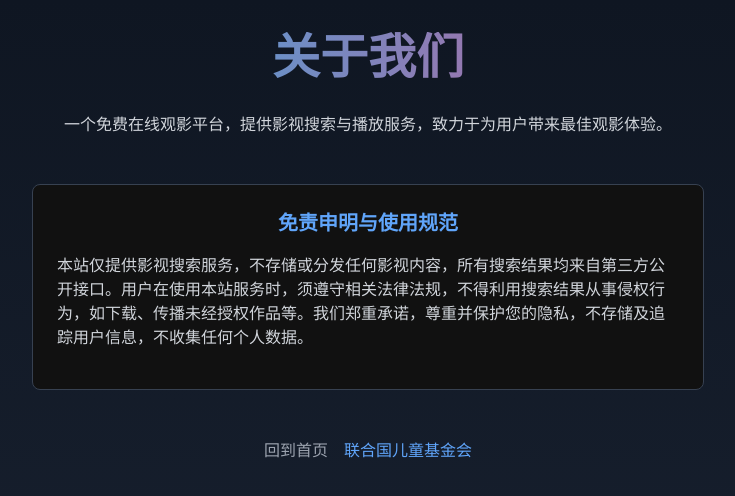
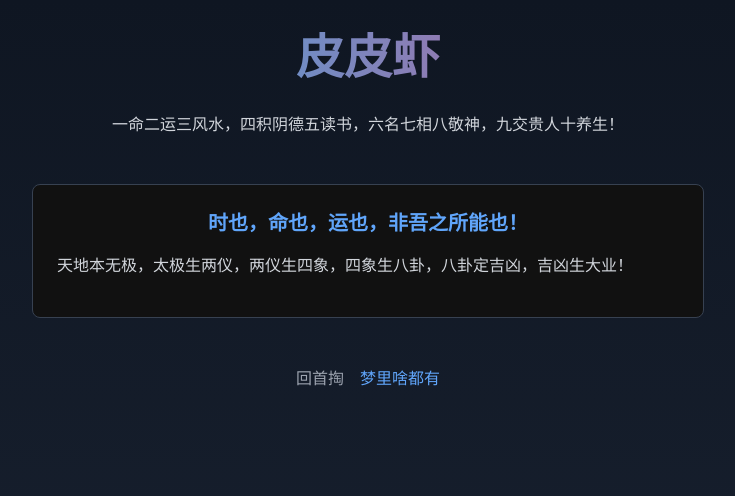
Before and after one commit to rootoooo/tv, a website: page about.html in a window 1280 px wide. Shown: the whole page, without its empty margins (272-1007 px from the left). Drawn offline with Linux system fonts and the light colour scheme.

Commit message:
Update about.html

```diff
--- a/about.html
+++ b/about.html
@@ -3,7 +3,7 @@
 <head>
 	<meta charset="UTF-8">
 	<meta name="viewport" content="width=device-width, initial-scale=1.0">
-	<title>关于我们 - 发现TV</title>
+	<title>皮皮虾</title>
 	<script src="libs/tailwindcss.min.js"></script>
 	<link rel="stylesheet" href="css/styles.css">
 	<link rel="manifest" href="manifest.json">
@@ -12,25 +12,25 @@
 <body class="page-bg text-white">
 	<div class="container mx-auto px-4 py-8">
 		<header class="text-center mb-8">
-			<h1 class="text-5xl font-bold gradient-text">关于我们</h1>
+			<h1 class="text-5xl font-bold gradient-text">皮皮虾</h1>
 		</header>
 		<main class="text-center">
 			<p class="text-gray-300 mb-8">
-				一个免费在线观影平台，提供影视搜索与播放服务，致力于为用户带来最佳观影体验。
+				一命二运三风水，四积阴德五读书，六名七相八敬神，九交贵人十养生！
 			</p>
 
-			<!-- 免责申明与使用规范 -->
+			<!-- 梦里啥都有 -->
 			<div class="mt-12 mb-8 max-w-2xl mx-auto border border-gray-700 rounded-lg p-6 bg-[#111]">
-				<h2 class="text-xl font-semibold mb-4 text-blue-400">免责申明与使用规范</h2>
+				<h2 class="text-xl font-semibold mb-4 text-blue-400">时也，命也，运也，非吾之所能也！</h2>
 				<p class="text-gray-300 mb-4 text-left">
-					本站仅提供影视搜索服务，不存储或分发任何影视内容，所有搜索结果均来自第三方公开接口。用户在使用本站服务时，须遵守相关法律法规，不得利用搜索结果从事侵权行为，如下载、传播未经授权作品等。我们郑重承诺，尊重并保护您的隐私，不存储及追踪用户信息，不收集任何个人数据。
+					天地本无极，太极生两仪，两仪生四象，四象生八卦，八卦定吉凶，吉凶生大业！
 				</p>
 			</div>
 		</main>
 		<footer class="mt-12 text-center">
 			<div class="flex justify-center space-x-4">
-				<a href="/" class="text-gray-400 hover:text-white transition-colors">回到首页</a>
-				<a href="https://www.unicef.org/zh" target="_blank" rel="noopener" class="text-blue-400 hover:text-blue-300 transition-colors">联合国儿童基金会</a>
+				<a href="/" class="text-gray-400 hover:text-white transition-colors">回首掏</a>
+				<a href="https://www.unicef.org/zh" target="_blank" rel="noopener" class="text-blue-400 hover:text-blue-300 transition-colors">梦里啥都有</a>
 			</div>
 		</footer>
 	</div>
```
